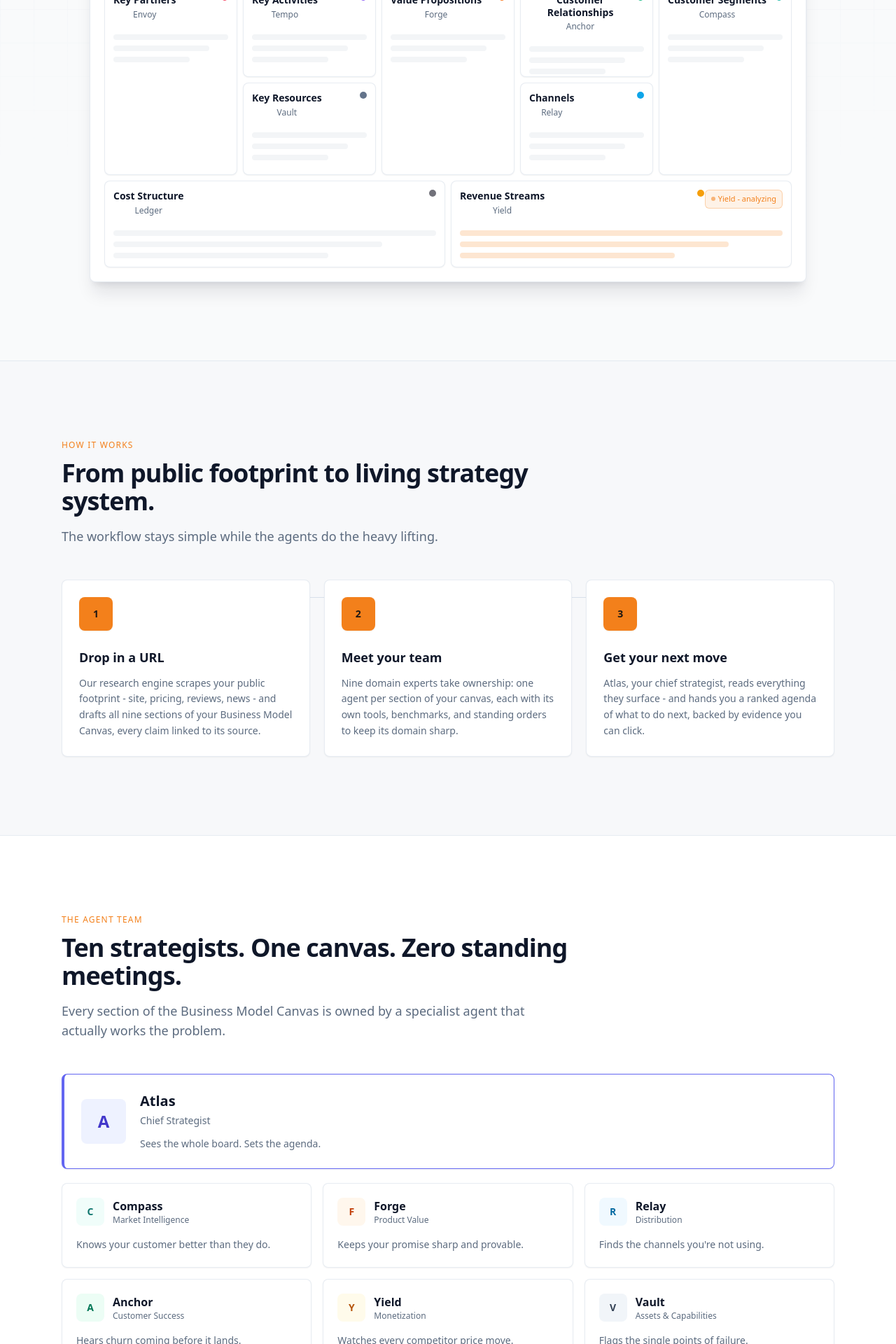
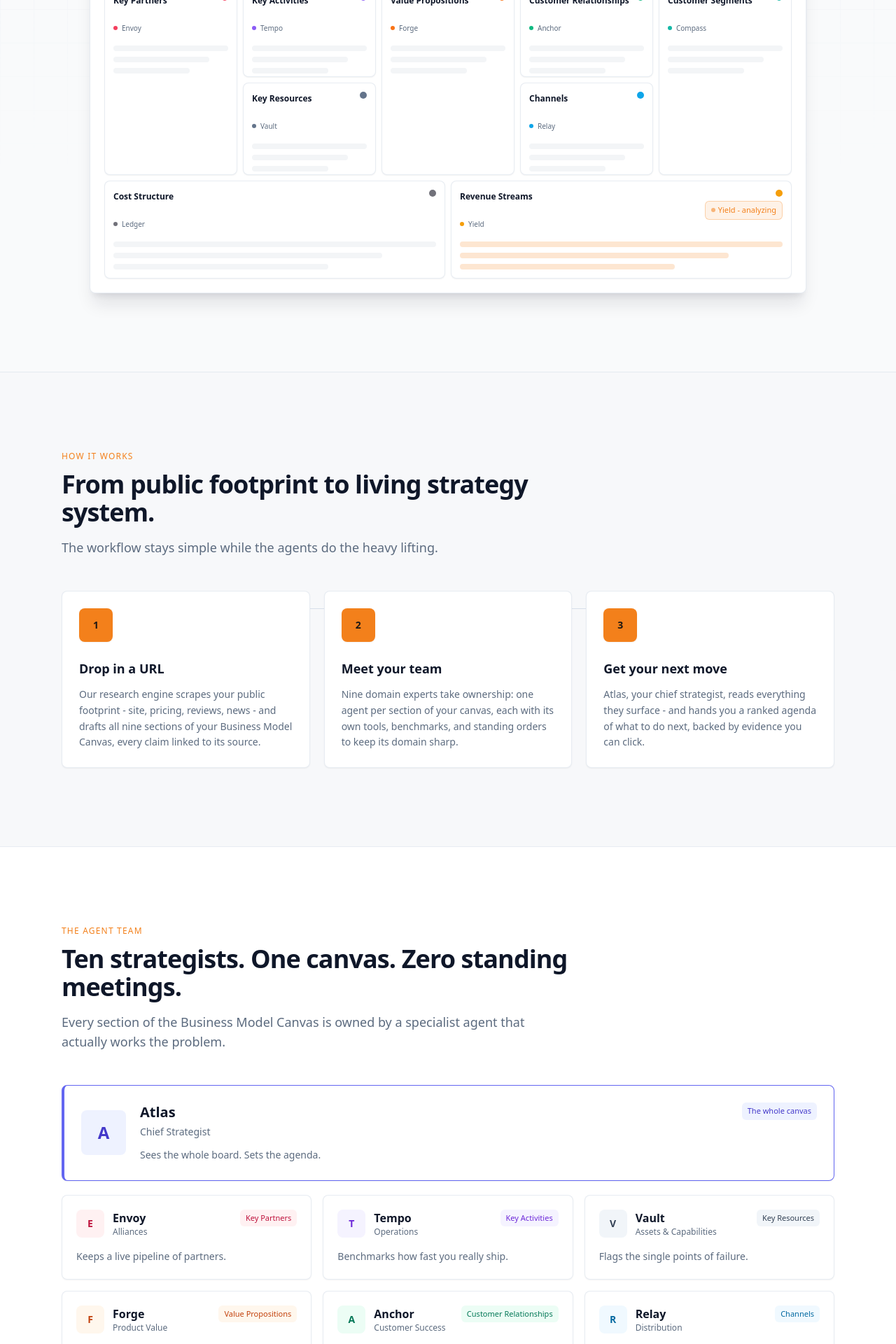
Before and after one commit to mattrob333/super-business-model-canvas, a React (Vite) app: page / in a window 1280 px wide. Shown: the part 820-2740 px from the top of the page at 70% size. Built offline with nearby package versions, Linux system fonts and the light colour scheme; no server answers.

Commit message:
polish landing agent associations

```diff
--- /dev/null
+++ b/src/components/landing/agent-accents.ts
@@ -0,0 +1,118 @@
+export const LANDING_AGENT_ACCENTS = {
+  Atlas: {
+    callsign: "Atlas",
+    role: "Chief Strategist",
+    section: "The whole canvas",
+    line: "Sees the whole board. Sets the agenda.",
+    dot: "bg-indigo-500",
+    text: "text-indigo-700",
+    tint: "bg-indigo-50",
+    border: "border-indigo-500",
+    initial: "A",
+  },
+  Compass: {
+    callsign: "Compass",
+    role: "Market Intelligence",
+    section: "Customer Segments",
+    line: "Knows your customer better than they do.",
+    dot: "bg-teal-500",
+    text: "text-teal-700",
+    tint: "bg-teal-50",
+    initial: "C",
+  },
+  Forge: {
+    callsign: "Forge",
+    role: "Product Value",
+    section: "Value Propositions",
+    line: "Keeps your promise sharp and provable.",
+    dot: "bg-orange-500",
+    text: "text-orange-700",
+    tint: "bg-orange-50",
+    initial: "F",
+  },
+  Relay: {
+    callsign: "Relay",
+    role: "Distribution",
+    section: "Channels",
+    line: "Finds the channels you're not using.",
+    dot: "bg-sky-500",
+    text: "text-sky-700",
+    tint: "bg-sky-50",
+    initial: "R",
+  },
+  Anchor: {
+    callsign: "Anchor",
+    role: "Customer Success",
+    section: "Customer Relationships",
+    line: "Hears churn coming before it lands.",
+    dot: "bg-emerald-500",
+    text: "text-emerald-700",
+    tint: "bg-emerald-50",
+    initial: "A",
+  },
+  Yield: {
+    callsign: "Yield",
+    role: "Monetization",
+    section: "Revenue Streams",
+    line: "Watches every competitor price move.",
+    dot: "bg-amber-500",
+    text: "text-amber-700",
+    tint: "bg-amber-50",
+    initial: "Y",
+  },
+  Vault: {
+    callsign: "Vault",
+    role: "Assets & Capabilities",
+    section: "Key Resources",
+    line: "Flags the single points of failure.",
+    dot: "bg-slate-500",
+    text: "text-slate-700",
+    tint: "bg-slate-100",
+    initial: "V",
+  },
+  Tempo: {
+    callsign: "Tempo",
+    role: "Operations",
+    section: "Key Activities",
+    line: "Benchmarks how fast you really ship.",
+    dot: "bg-violet-500",
+    text: "text-violet-700",
+    tint: "bg-violet-50",
+    initial: "T",
+  },
+  Envoy: {
+    callsign: "Envoy",
+    role: "Alliances",
+    section: "Key Partners",
+    line: "Keeps a live pipeline of partners.",
+    dot: "bg-rose-500",
+    text: "text-rose-700",
+    tint: "bg-rose-50",
+    initial: "E",
+  },
+  Ledger: {
+    callsign: "Ledger",
+    role: "Cost & Efficiency",
+    section: "Cost Structure",
+    line: "Drives cost down on a schedule.",
+    dot: "bg-zinc-500",
+    text: "text-zinc-700",
+    tint: "bg-zinc-100",
+    initial: "L",
+  },
+} as const;
+
+export type LandingAgentCallsign = keyof typeof LANDING_AGENT_ACCENTS;
+export type LandingAgentAccent = (typeof LANDING_AGENT_ACCENTS)[LandingAgentCallsign];
+
+export const LANDING_CANVAS_AGENT_ORDER: LandingAgentCallsign[] = [
+  "Envoy",
+  "Tempo",
+  "Vault",
+  "Forge",
+  "Anchor",
+  "Relay",
+  "Compass",
+  "Ledger",
+  "Yield",
+];
--- a/src/pages/Landing.tsx
+++ b/src/pages/Landing.tsx
@@ -25,6 +25,12 @@ import { Input } from "@/components/ui/input";
 import { useToast } from "@/hooks/use-toast";
 import { useAuth } from "@/hooks/useAuth";
 import { supabase } from "@/integrations/supabase/client";
+import {
+  LANDING_AGENT_ACCENTS,
+  LANDING_CANVAS_AGENT_ORDER,
+  type LandingAgentAccent,
+  type LandingAgentCallsign,
+} from "@/components/landing/agent-accents";
 
 const lightThemeVars = {
   "--background": "210 20% 98%",
@@ -57,117 +63,22 @@ const leadErrorCode = (error: unknown) =>
     ? String((error as { code?: unknown }).code)
     : "";
 
-const agents = [
-  {
-    callsign: "Atlas",
-    role: "Chief Strategist",
-    line: "Sees the whole board. Sets the agenda.",
-    dot: "bg-indigo-500",
-    text: "text-indigo-700",
-    tint: "bg-indigo-50",
-    border: "border-indigo-500",
-    initial: "A",
-  },
-  {
-    callsign: "Compass",
-    role: "Market Intelligence",
-    line: "Knows your customer better than they do.",
-    dot: "bg-teal-500",
-    text: "text-teal-700",
-    tint: "bg-teal-50",
-    initial: "C",
-  },
-  {
-    callsign: "Forge",
-    role: "Product Value",
-    line: "Keeps your promise sharp and provable.",
-    dot: "bg-orange-500",
-    text: "text-orange-700",
-    tint: "bg-orange-50",
-    initial: "F",
-  },
-  {
-    callsign: "Relay",
-    role: "Distribution",
-    line: "Finds the channels you're not using.",
-    dot: "bg-sky-500",
-    text: "text-sky-700",
-    tint: "bg-sky-50",
-    initial: "R",
-  },
-  {
-    callsign: "Anchor",
-    role: "Customer Success",
-    line: "Hears churn coming before it lands.",
-    dot: "bg-emerald-500",
-    text: "text-emerald-700",
-    tint: "bg-emerald-50",
-    initial: "A",
-  },
-  {
-    callsign: "Yield",
-    role: "Monetization",
-    line: "Watches every competitor price move.",
-    dot: "bg-amber-500",
-    text: "text-amber-700",
-    tint: "bg-amber-50",
-    initial: "Y",
-  },
-  {
-    callsign: "Vault",
-    role: "Assets & Capabilities",
-    line: "Flags the single points of failure.",
-    dot: "bg-slate-500",
-    text: "text-slate-700",
-    tint: "bg-slate-100",
-    initial: "V",
-  },
-  {
-    callsign: "Tempo",
-    role: "Operations",
-    line: "Benchmarks how fast you really ship.",
-    dot: "bg-violet-500",
-    text: "text-violet-700",
-    tint: "bg-violet-50",
-    initial: "T",
-  },
-  {
-    callsign: "Envoy",
-    role: "Alliances",
-    line: "Keeps a live pipeline of partners.",
-    dot: "bg-rose-500",
-    text: "text-rose-700",
-    tint: "bg-rose-50",
-    initial: "E",
-  },
-  {
-    callsign: "Ledger",
-    role: "Cost & Efficiency",
-    line: "Drives cost down on a schedule.",
-    dot: "bg-zinc-500",
-    text: "text-zinc-700",
-    tint: "bg-zinc-100",
-    initial: "L",
-  },
-];
-
-const agentByName = Object.fromEntries(agents.map((agent) => [agent.callsign, agent]));
-const atlas = agents[0];
-const sectionAgents = agents.slice(1);
+const atlas = LANDING_AGENT_ACCENTS.Atlas;
+const sectionAgents = LANDING_CANVAS_AGENT_ORDER.map((callsign) => LANDING_AGENT_ACCENTS[callsign]);
 
 const canvasBlocks = [
-  { label: "Key Partners", agent: "Envoy", className: "md:col-start-1 md:row-start-1 md:row-span-2" },
-  { label: "Key Activities", agent: "Tempo", className: "md:col-start-2 md:row-start-1" },
-  { label: "Key Resources", agent: "Vault", className: "md:col-start-2 md:row-start-2" },
-  { label: "Value Propositions", agent: "Forge", className: "md:col-start-3 md:row-start-1 md:row-span-2" },
-  { label: "Customer Relationships", agent: "Anchor", className: "md:col-start-4 md:row-start-1" },
-  { label: "Channels", agent: "Relay", className: "md:col-start-4 md:row-start-2" },
-  { label: "Customer Segments", agent: "Compass", className: "md:col-start-5 md:row-start-1 md:row-span-2" },
+  { label: "Key Partners", agent: "Envoy" as const, className: "md:col-start-1 md:row-start-1 md:row-span-2" },
+  { label: "Key Activities", agent: "Tempo" as const, className: "md:col-start-2 md:row-start-1" },
+  { label: "Key Resources", agent: "Vault" as const, className: "md:col-start-2 md:row-start-2" },
+  { label: "Value Propositions", agent: "Forge" as const, className: "md:col-start-3 md:row-start-1 md:row-span-2" },
+  { label: "Customer Relationships", agent: "Anchor" as const, className: "md:col-start-4 md:row-start-1" },
+  { label: "Channels", agent: "Relay" as const, className: "md:col-start-4 md:row-start-2" },
+  { label: "Customer Segments", agent: "Compass" as const, className: "md:col-start-5 md:row-start-1 md:row-span-2" },
 ];
 
 const bottomCanvasBlocks = [
-  { label: "Cost Structure", agent: "Ledger" },
-  { label: "Revenue Streams", agent: "Yield", live: true },
+  { label: "Cost Structure", agent: "Ledger" as const },
+  { label: "Revenue Streams", agent: "Yield" as const, live: true },
 ];
 
 const howItWorks = [
@@ -300,25 +211,52 @@ function Logo() {
   );
 }
 
-function CanvasBlock({ label, agent, className = "", live = false }: { label: string; agent: string; className?: string; live?: boolean }) {
-  const rosterAgent = agentByName[agent];
+function SectionPill({ agent }: { agent: LandingAgentAccent }) {
+  return (
+    <span
+      data-agent-section-pill={agent.callsign}
+      className={`rounded-md px-2 py-1 text-[11px] font-medium ${agent.tint} ${agent.text}`}
+    >
+      {agent.section}
+    </span>
+  );
+}
+
+function CanvasBlock({
+  label,
+  agent,
+  className = "",
+  live = false,
+}: {
+  label: string;
+  agent: LandingAgentCallsign;
+  className?: string;
+  live?: boolean;
+}) {
+  const rosterAgent = LANDING_AGENT_ACCENTS[agent];
 
   return (
     <div
       className={`${className} relative min-h-[132px] rounded-lg border border-border/60 bg-white p-3 shadow-sm transition-all duration-200 hover:border-primary/30 hover:shadow-md md:min-h-full`}
     >
+      <span className={`absolute right-3 top-3 h-2.5 w-2.5 rounded-full ${rosterAgent.dot}`} />
       {live ? (
-        <div className="absolute right-3 top-3 inline-flex items-center gap-1 rounded-md border border-primary/30 bg-primary/10 px-2 py-1 text-[11px] font-medium text-primary">
+        <div className="absolute right-3 top-7 inline-flex items-center gap-1 rounded-md border border-primary/30 bg-primary/10 px-2 py-1 text-[11px] font-medium text-primary">
           <span className="h-1.5 w-1.5 animate-pulse rounded-full bg-primary" />
           Yield - analyzing
         </div>
       ) : null}
-      <div className={`flex items-start justify-between gap-2 ${live ? "pr-28" : ""}`}>
-        <div>
-          <h3 className="text-sm font-semibold leading-tight text-foreground">{label}</h3>
-          <p className="mt-1 text-xs text-muted-foreground">{agent}</p>
+      <div className={`${live ? "pr-28" : "pr-5"}`}>
+        <div className="flex min-h-10 items-start">
+          <h3 className="line-clamp-2 text-left text-xs font-semibold leading-5 text-foreground">{label}</h3>
         </div>
-        <span className={`h-2.5 w-2.5 shrink-0 rounded-full ${rosterAgent?.dot ?? "bg-primary"}`} />
+        <p
+          data-canvas-agent-chip={agent}
+          className="mt-1 flex items-center gap-1.5 text-left text-[10px] leading-none text-muted-foreground"
+        >
+          <span className={`h-1.5 w-1.5 rounded-full ${rosterAgent.dot}`} />
+          {agent}
+        </p>
       </div>
       <div className="mt-5 space-y-2">
         <div className={`h-2 rounded-full ${live ? "bg-primary/20" : "bg-muted"}`} />
@@ -580,8 +518,13 @@ const Landing = () => {
                   {atlas.initial}
                 </div>
                 <div className="min-w-0 flex-1">
+                  <div className="flex flex-col gap-2 sm:flex-row sm:items-start sm:justify-between">
+                    <div>
                       <p className="text-xl font-semibold">{atlas.callsign}</p>
                       <p className="mt-1 text-sm font-medium text-muted-foreground">{atlas.role}</p>
+                    </div>
+                    <SectionPill agent={atlas} />
+                  </div>
                   <p className="mt-3 text-sm leading-relaxed text-muted-foreground">{atlas.line}</p>
                 </div>
               </div>
@@ -593,6 +536,7 @@ const Landing = () => {
                   key={agent.callsign}
                   className="rounded-lg border border-border/60 bg-white p-5 shadow-sm transition-all duration-200 hover:border-primary/30 hover:shadow-md"
                 >
+                  <div className="flex items-start justify-between gap-3">
                     <div className="flex items-center gap-3">
                       <span className={`flex h-10 w-10 items-center justify-center rounded-lg ${agent.tint} text-sm font-semibold ${agent.text}`}>
                         {agent.initial}
@@ -601,6 +545,8 @@ const Landing = () => {
                         <h3 className="text-base font-semibold">{agent.callsign}</h3>
                         <p className="text-xs text-muted-foreground">{agent.role}</p>
                       </div>
+                    </div>
+                    <SectionPill agent={agent} />
                   </div>
                   <p className="mt-4 text-sm leading-relaxed text-muted-foreground">{agent.line}</p>
                 </div>
```
Also changed, not shown: 1 other file (tests, documents, lock files or other folders). Lines whose indentation alone changed are shown as unchanged.
